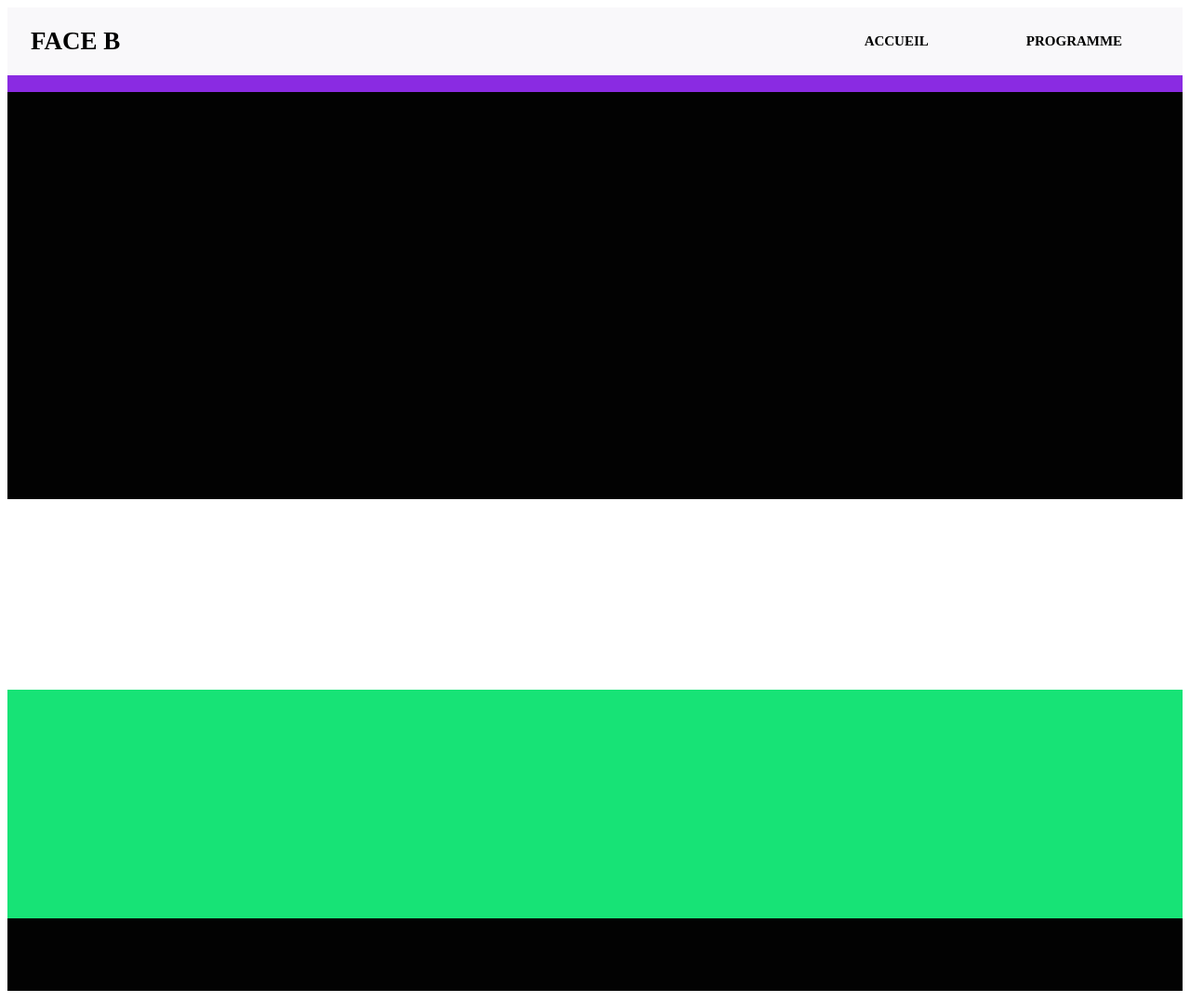
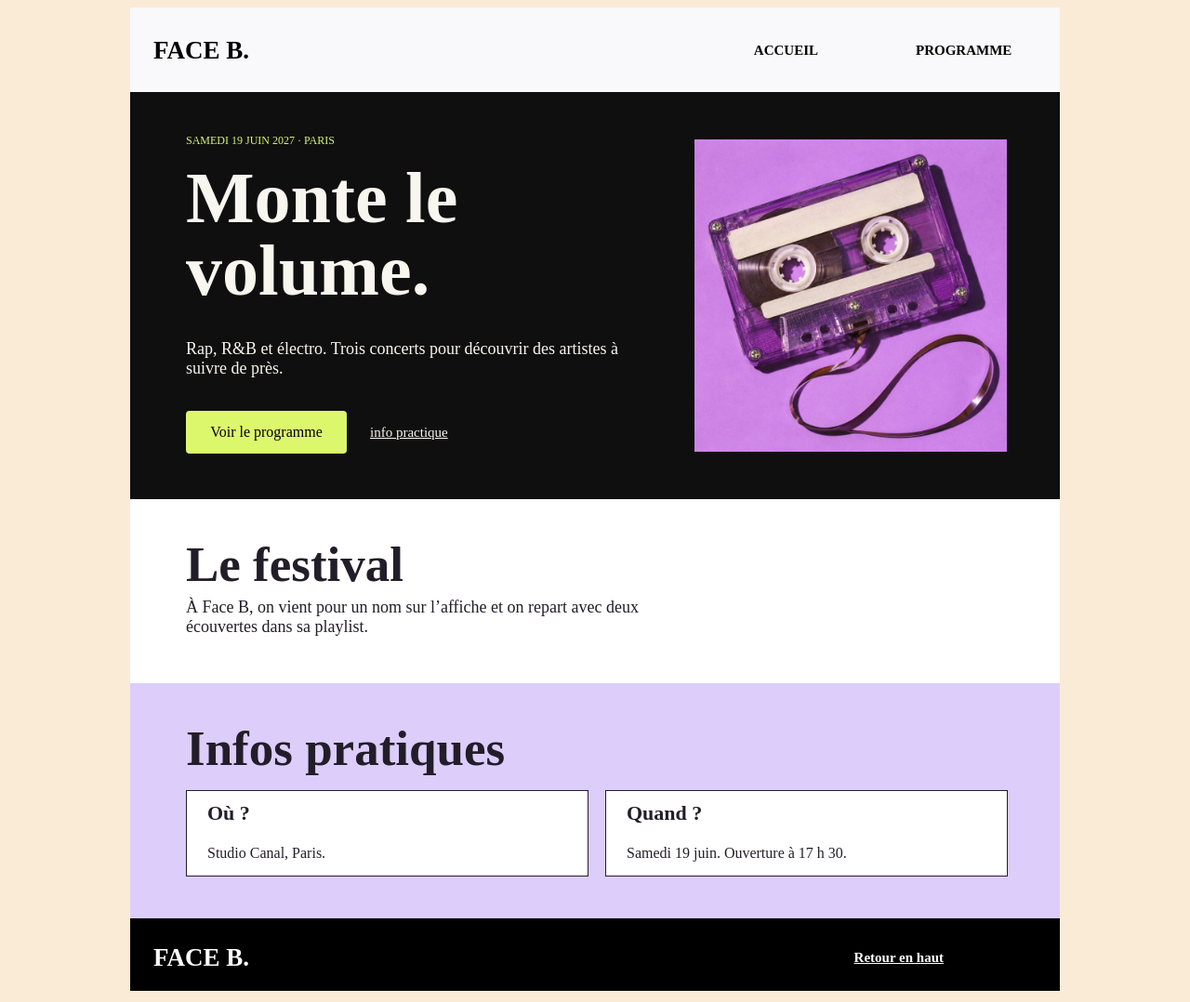
Before and after one commit to acoroir-blip/Projet-C, a plain HTML site: page index.html in a window 1280 px wide. Shown: the whole page at 93% size. Drawn offline with Linux system fonts and the light colour scheme.

Commit message:
1ere paga finie

```diff
--- a/index.html
+++ b/index.html
@@ -7,28 +7,60 @@
     <link rel="stylesheet" href="style.css">
 </head>
 <body>
+    <main class="global">
+        <div class="card">
 
-    <div class="cardexterieur">
-
-      <div class="exterieur">
+            <div class="haut">
                 <div class="interieurhaut">
                     <div class="flexrow">
-                <p class="Titre">FACE B</p>
-                <p class="mots">ACCUEIL</p>
+                        <p class="Titre UP">FACE B.</p>
+                        <p class="mots UP">ACCUEIL</p>
                    </div>
-            <p class="text">PROGRAMME</p>
+                <p class="text UP">PROGRAMME</p>
             </div>
 
-       <div class="interieurbas"></div>
+                <div class="interieurbas">
+                   <div class="principale">
+                        <div class="firsttext">SAMEDI 19 JUIN 2027 · PARIS</div>
+                        <div class="titre">Monte le volume.</div>
+                        <div class="description">Rap, R&B et électro. Trois concerts pour découvrir des artistes à suivre de près.</div>
+                        <div class="listboite">
+                            <div class="programme">Voir le programme</div>
+                            <div class="info">info practique</div>
                         </div>
-
-      <div class="exterieurbas">
-       <div class="inferieurhaut"></div>
-       <div class="inferieurbas"></div>
+                   </div>
+                   <div class="boiteimage"><img class="image" src="./cassette.jpg" alt=""></div>
                </div>
            </div>
 
+           <div class="bas">
+               <div class="inferieurhaut">
+                    <div class="festival">Le festival</div>
+                    <div class="faceB">À Face B, on vient pour un nom sur l’affiche et on repart avec deux </br>écouvertes dans sa playlist.</div>
+               </div>
 
+               <div class="inferieurmid">
+                    <div class="festival specialtitre">Infos pratiques</div>
+                    <div class="listboite">
+                        <div class="superboite premiereboite">
+                            <div class="superparagraphes">Où ?</div>
+                            <div class="paragraphes">Studio Canal, Paris.</div>
+                        </div>
+                        <div class="superboite">
+                            <div class="superparagraphes">Quand ?</div>
+                            <div class="paragraphes">Samedi 19 juin. Ouverture à 17 h 30.</div>
+                        </div>
+                    </div>
+               </div>
 
+               <div class="inferieurbas">
+                    <div class="flexrow">
+                        <p class="Titre WHITE">FACE B.</p>
+                        <p class="mots  WHITE underline">Retour en haut</p>
+                   </div>
+               </div>
+           </div>
+        </div>
+    </main>
 </body>
 </html>
--- a/style.css
+++ b/style.css
@@ -1,16 +1,28 @@
-.cardexterieur{
+body{
+    display: flex;
+    flex-direction: column;
+    justify-content: center;
+    align-items: center;
+    background-color: antiquewhite;
+}
+.global{
+    width: 1000px;
+}
+
+
+.card{
     height: 1058px;
     width: 100%;
     display: flex;
     flex-direction: column;
     justify-content: space-between;
-    background-color: aqua;
+    background-color: rgb(249, 248, 250);
+
 }
 
-.exterieur{
+.haut{
     height: 50%;
     width: 100%;
-    background-color: blueviolet;
     display: flex;
     flex-direction: column;
     justify-content: space-between;
@@ -27,9 +39,9 @@
 }
 .Titre{
     font-size: 27px;
-    font-weight: bold;
+    font-weight: bolder;
 }
-.exterieurbas{
+.bas{
     height: 50%;
     width: 100%;
     background-color: rgb(23, 227, 118);
@@ -56,7 +68,9 @@
 .interieurbas{
     height: 438px;
     width: 100%;
-    background-color: rgb(2, 2, 2);
+    background-color: rgb(15, 15, 15);
+    display: flex;
+    flex-direction: row;
 }
 .inferieurhaut{
     height: 205px;
@@ -66,5 +80,123 @@
 .inferieurbas{
     height: 78px;
     width: 100%;
-    background-color: rgb(2, 2, 2);
+    background-color: rgb(0, 0, 0);
 }
+.boiteimage{
+    display: flex;
+    justify-content: center;
+    align-items: center;
+    width: 45%;
+    height: 100%;
+}
+.principale{
+    width: 55%;
+    height: 100%;
+    display: flex;
+    flex-direction: column;
+}
+.image{
+    height: 336px;
+    width: 336px;
+
+}
+.firsttext{
+    font-size: 12px;
+    color: #DDF76D;
+    margin-top: 45px;
+    margin-left: 60px;
+    margin-bottom: 15px;
+}
+.titre{
+    font-size: 78px;
+    font-weight: bold;
+    color: #F8F6EF;
+    margin-left: 60px;
+    margin-bottom: 35px;
+    line-height: 100%;
+}
+.description{
+    font-size: 18px;
+    color: #F8F6EF;
+    margin-left: 60px;
+    margin-bottom: 35px;s
+}
+.listboite{
+    display: flex;
+    flex-direction: row;
+    align-items: center;
+}
+.programme{
+    height: 46px;
+    width: 173px;
+    background-color: #DDF76D;
+    margin-left: 60px;
+    border-radius: 4px;
+    display: flex;
+    flex-direction: row;
+    align-items: center;
+    justify-content: center;
+}
+.info{
+    color: #F8F6EF;
+    text-decoration: underline;
+    font-size: 15px;
+    margin-left: 25px;
+}
+.festival{
+    font-size: 53px;
+    color: #221E29;
+    font-weight: bolder;
+    margin-left: 60px;
+    margin-top: 40px;
+    margin-bottom: 6px;
+}
+.faceB{
+    font-size: 18px;
+    color: #221E29;
+    margin-left: 60px;
+}
+.superboite{
+    width: 431px;
+    height: 91px;
+    border: #221E29 solid 1px;
+    background-color: white;
+    margin-bottom: 45px;
+    display: flex;
+    flex-direction: column;
+    align-items: start;
+    justify-content: space-around;
+}
+.premiereboite{
+    margin-left:60px ;
+    margin-right: 18px;
+}
+.inferieurmid{
+    background-color: #DDCDFB;
+}
+.specialtitre{
+    margin-bottom: 15px;
+}
+.paragraphes{
+    margin-left: 22px;
+    font-size: 16px;
+    font-weight: lighter;
+    color: #221E29;
+    padding-bottom: 5px;
+}
+.superparagraphes{
+    margin-left: 22px;
+    font-size: 22px;
+    font-weight: bold;
+    color: #221E29;
+}
+.WHITE{
+    color: white;
+    padding-bottom: 5px;
+}
+.UP{
+    padding-top: 20px;
+}
+.underline{
+    text-decoration: underline;
+}
```
Also changed, not shown: cassette.jpg (added). Lines whose indentation alone changed are shown as unchanged.
